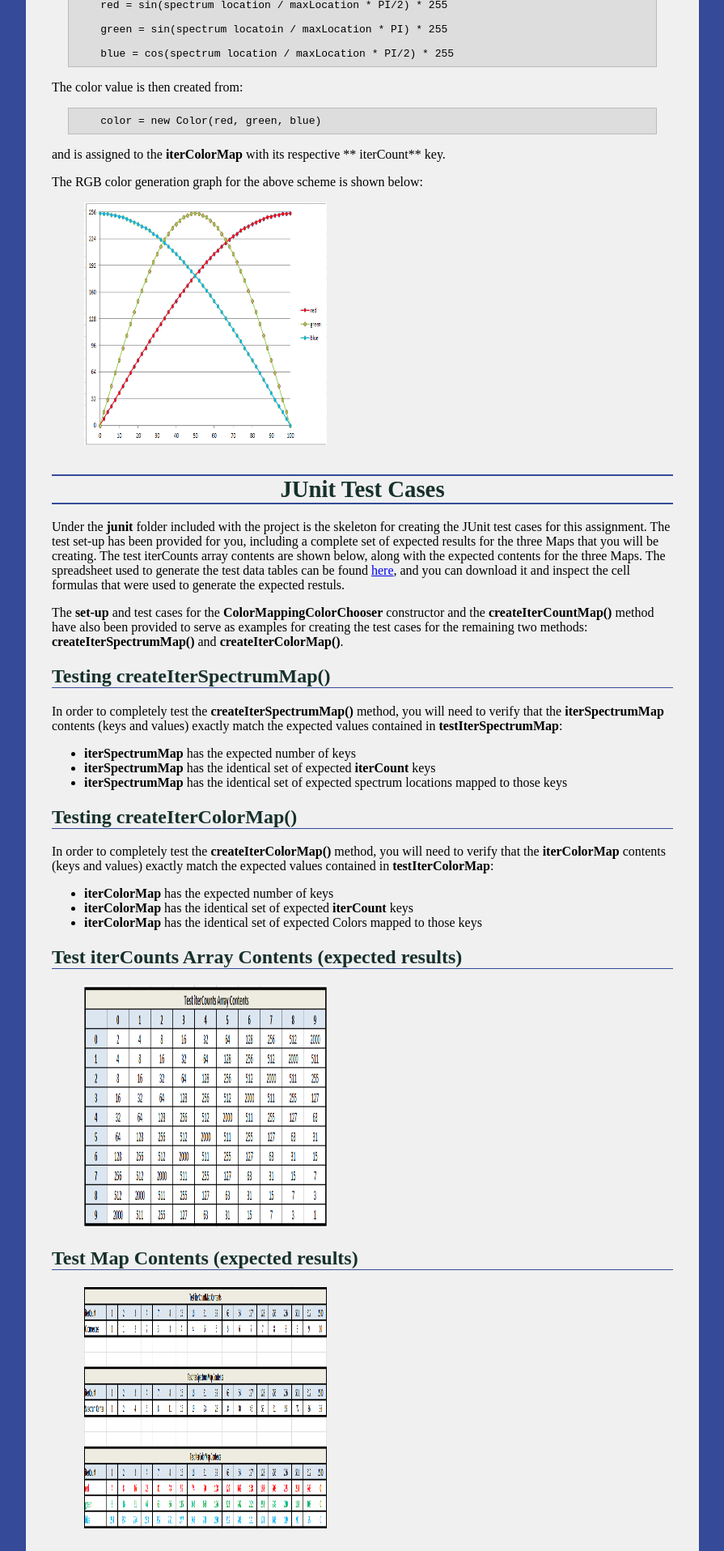
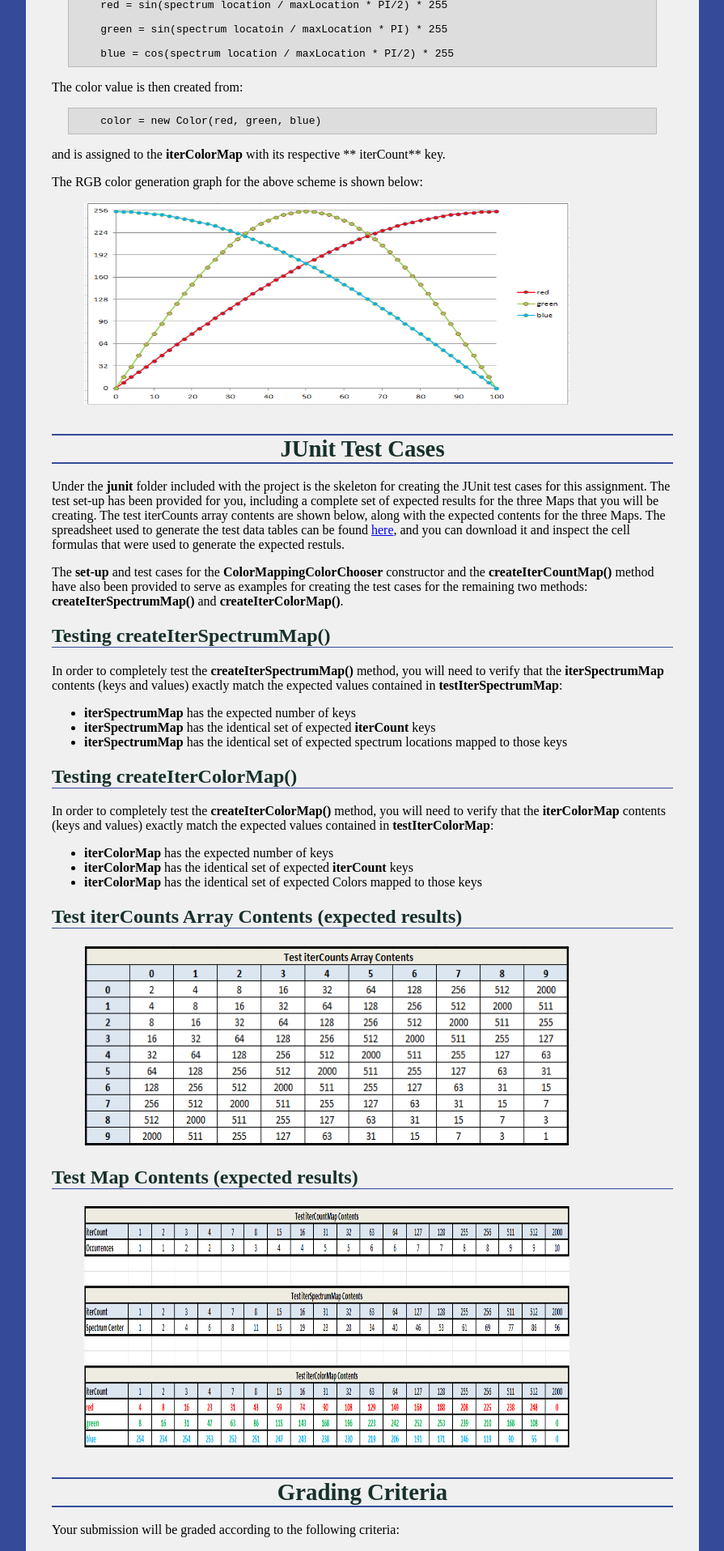
Before and after one commit to ycpcs/cs201-fall2017, a Jekyll site: the page built from assign/assign06.md, in a window 1280 px wide. Shown: the part 3651-5567 px from the top of the page at 81% size, without its empty margins (192-1087 px from the left). Built offline with Jekyll 4.4.1, drawn with Linux system fonts in a browser that asks for light colours.

Commit message:
creating assign06

```diff
--- a/assign/assign06.md
+++ b/assign/assign06.md
@@ -137,7 +137,7 @@ and is assigned to the **iterColorMap** with its respective ** iterCount** key.
 
 The RGB color generation graph for the above scheme is shown below:
 
-> <a href="img/assign06/TrigColorGeneration.png"><img style="width: 300px; height: 300px;" src="img/assign06/TrigColorGeneration.png" /></a>
+> <a href="img/assign06/TrigColorGeneration.png"><img style="width: 600px; height: 250px;" src="img/assign06/TrigColorGeneration.png" /></a>
 
 JUnit Test Cases
 ===========
@@ -161,11 +161,11 @@ In order to completely test the **createIterColorMap()** method, you will need t
 
 Test iterCounts Array Contents (expected results)
 --------------------------------------------------
-> <a href="img/assign06/TestIterContsArrayContents.png"><img style="width: 300px; height: 300px;" src="img/assign06/TestIterCountsArrayContents.png" /></a>
+> <a href="img/assign06/TestIterContsArrayContents.png"><img style="width: 600px; height: 250px;" src="img/assign06/TestIterCountsArrayContents.png" /></a>
 
 Test Map Contents (expected results)
 -------------------------------------
-> <a href="img/assign06/TestMapContents.png"><img style="width: 300px; height: 300px;" src="img/assign06/TestMapContents.png" /></a>
+> <a href="img/assign06/TestMapContents.png"><img style="width: 600px; height: 300px;" src="img/assign06/TestMapContents.png" /></a>
 
 Grading Criteria
 ================
```
